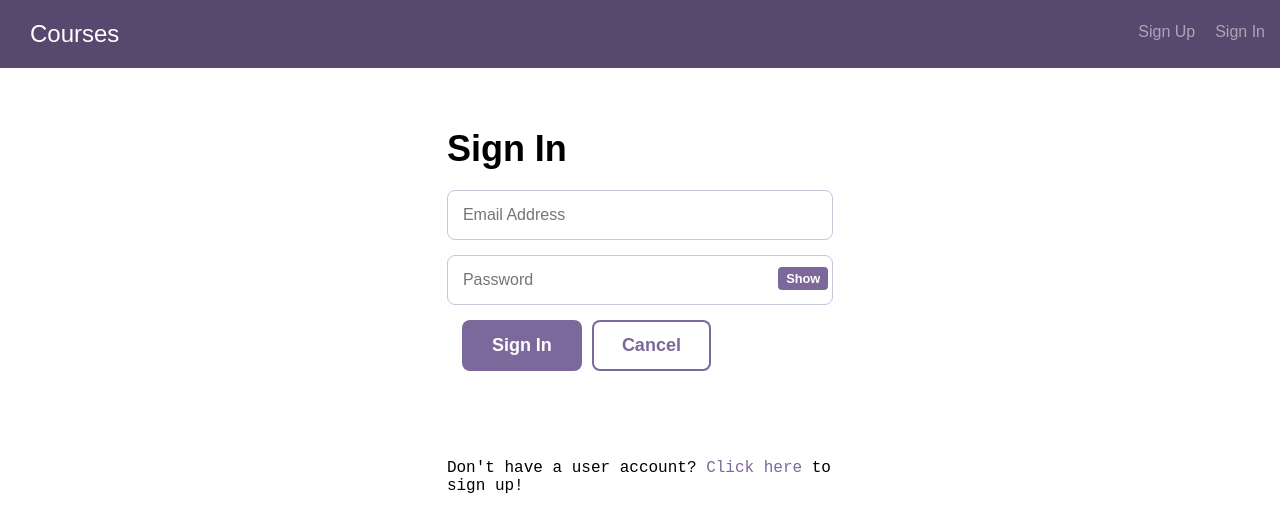
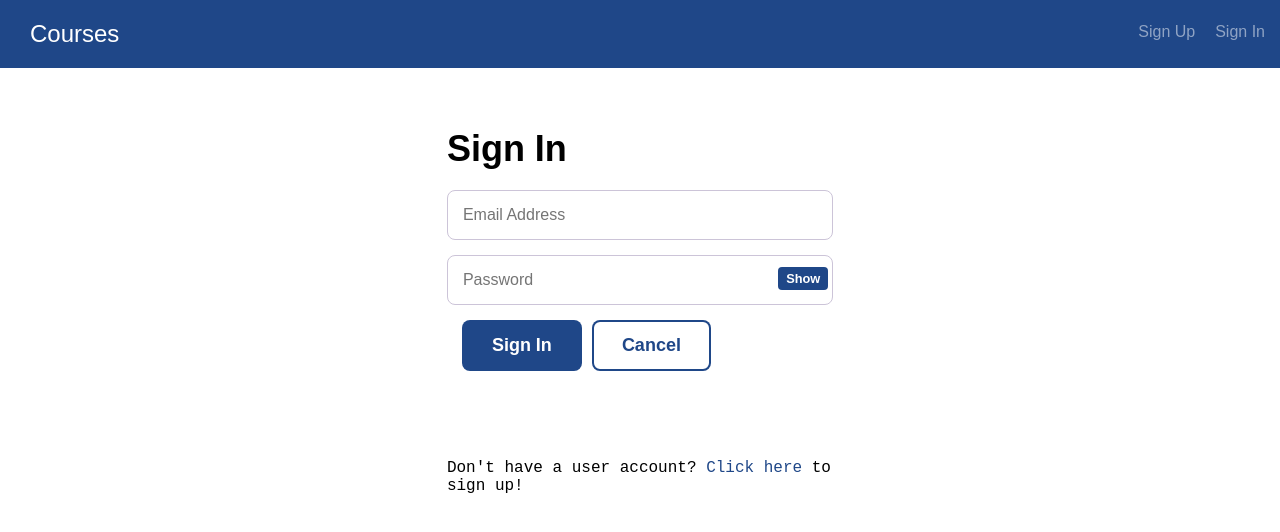
Before and after one commit to epaitoo/full-stack-school-app, a React (Create React App) app in the folder client/: page /signin in a window 1280 px wide. Shown: the top 532 px of the page. Built offline with nearby package versions, Linux system fonts and the light colour scheme.

Commit message:
update App.css

```diff
--- a/client/src/App.css
+++ b/client/src/App.css
@@ -207,7 +207,7 @@ body {
 
 /* line 13, ../sass/global.sass */
 .header {
-  background: #57496e;
+  background: #1F4788;
   padding: 20px 0;
   margin-bottom: 30px;
 }
@@ -282,7 +282,7 @@ h1 {
 
 /* line 61, ../sass/global.sass */
 a {
-  color: #7c689b;
+  color: #1F4788;
   cursor: pointer;
   text-decoration: none;
   -webkit-transition: color 0.2s;
@@ -339,7 +339,7 @@ p {
 
 /* line 102, ../sass/global.sass */
 .course--module {
-  background: #7c689b;
+  background: #1F4788;
   border-radius: 8px;
   padding: 30px;
   margin-bottom: 30px;
@@ -434,7 +434,7 @@ p {
 .course--header .course--title {
   font-size: 48px;
   margin-bottom: 15px;
-  color: #332a40;
+  color: #1F4788;
 }
 /* line 171, ../sass/global.sass */
 .course--header p {
@@ -623,13 +623,13 @@ textarea:-ms-input-placeholder {
 }
 /* line 485, ../sass/global.sass */
 textarea:focus {
-  border-color: #7c689b;
+  border-color: #1F4788;
 }
 
 /* line 488, ../sass/global.sass */
 input {
   width: 100%;
-  color: #332a40;
+  color: #1F4788;
   border-radius: 8px;
   border: 1px solid #ccc4d8;
   padding: 15px;
@@ -656,7 +656,7 @@ input:-ms-input-placeholder {
 }
 /* line 500, ../sass/global.sass */
 input:focus {
-  border-color: #7c689b;
+  border-color: #1F4788;
 }
 
 /* line 29, ../sass/mixins.sass */
@@ -678,7 +678,7 @@ input:focus {
 
 /* line 507, ../sass/global.sass */
 .button {
-  background: #7c689b;
+  background: #1F4788;
   color: #fff;
   font-family: "Work Sans", sans-serif;
   font-size: 18px;
@@ -701,14 +701,14 @@ input:focus {
 }
 /* line 522, ../sass/global.sass */
 .button:not(.button-secondary):hover {
-  background: #63537d;
+  background: #003171;
 }
 
 /* line 525, ../sass/global.sass */
 .button-secondary {
-  color: #7c689b;
+  color: #1F4788;
   background: none;
-  box-shadow: 0 0 0 2px #7c689b inset;
+  box-shadow: 0 0 0 2px #1F4788 inset;
   -webkit-transition: box-shadow 0.2s, color 0.2s;
   -moz-transition: box-shadow 0.2s, color 0.2s;
   -ms-transition: box-shadow 0.2s, color 0.2s;
@@ -717,8 +717,8 @@ input:focus {
 }
 /* line 530, ../sass/global.sass */
 .button-secondary:hover {
-  color: #63537d;
-  box-shadow: 0 0 0 2px #63537d inset;
+  color: rgb(30, 66, 126);
+  box-shadow: 0 0 0 2px #003171 inset;
 }
 
 /* adds additional padding to the bottom of an element */
@@ -739,11 +739,11 @@ input:focus {
 
 /* styles the validation errors */
 .validation--errors--label {
-  color: #7c689b;
+  color: #1F4788;
   font-size: 28px;
 }
 .validation-errors ul {
-  color: #7c689b;
+  color: #1F4788;
   padding: 15px 0 40px 10px;
 }
 
@@ -758,7 +758,7 @@ input:focus {
   position: absolute;
   margin-top: 12px;
   margin-left: -55px;
-  background: #7c689b;
+  background: #1F4788;
   color: white;
   padding: 4px 8px;
   border-radius: 4px;
```
